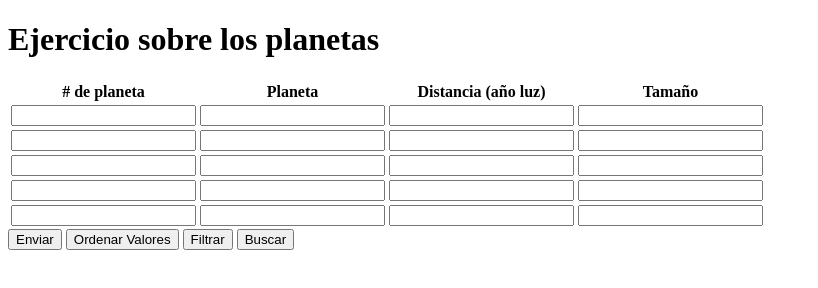
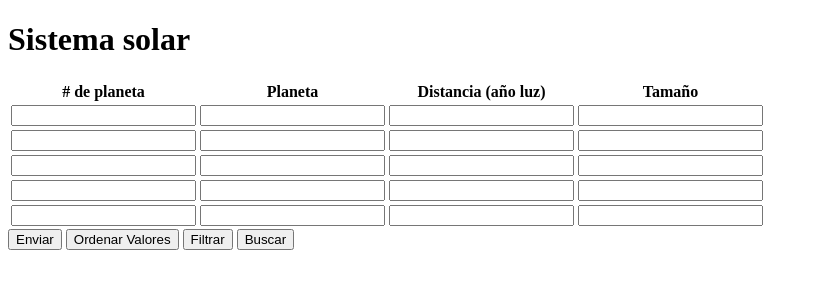
Before and after one commit to ikevinmejia/tarea-planetas, a plain HTML site: page index.html in a window 1280 px wide. Shown: the whole page, without its empty margins (0-818 px from the left). Drawn offline with Linux system fonts and the light colour scheme.

Commit message:
cambio titulo a sistema solar

```diff
--- a/index.html
+++ b/index.html
@@ -8,7 +8,7 @@
     <title>Planetas</title>
 </head>
 <body>
-    <h1>Ejercicio sobre los planetas</h1>
+    <h1>Sistema solar</h1>
     <table>
         <thead>
             <tr>
```
